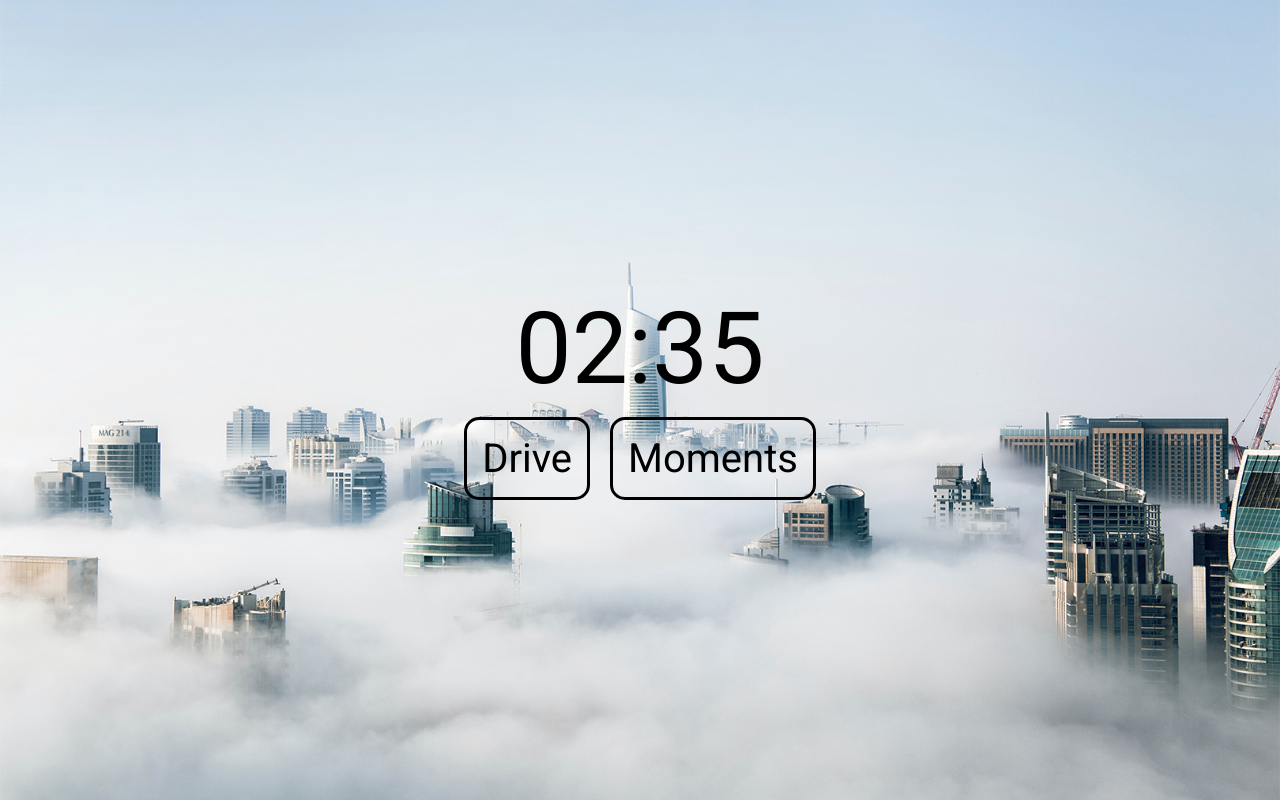
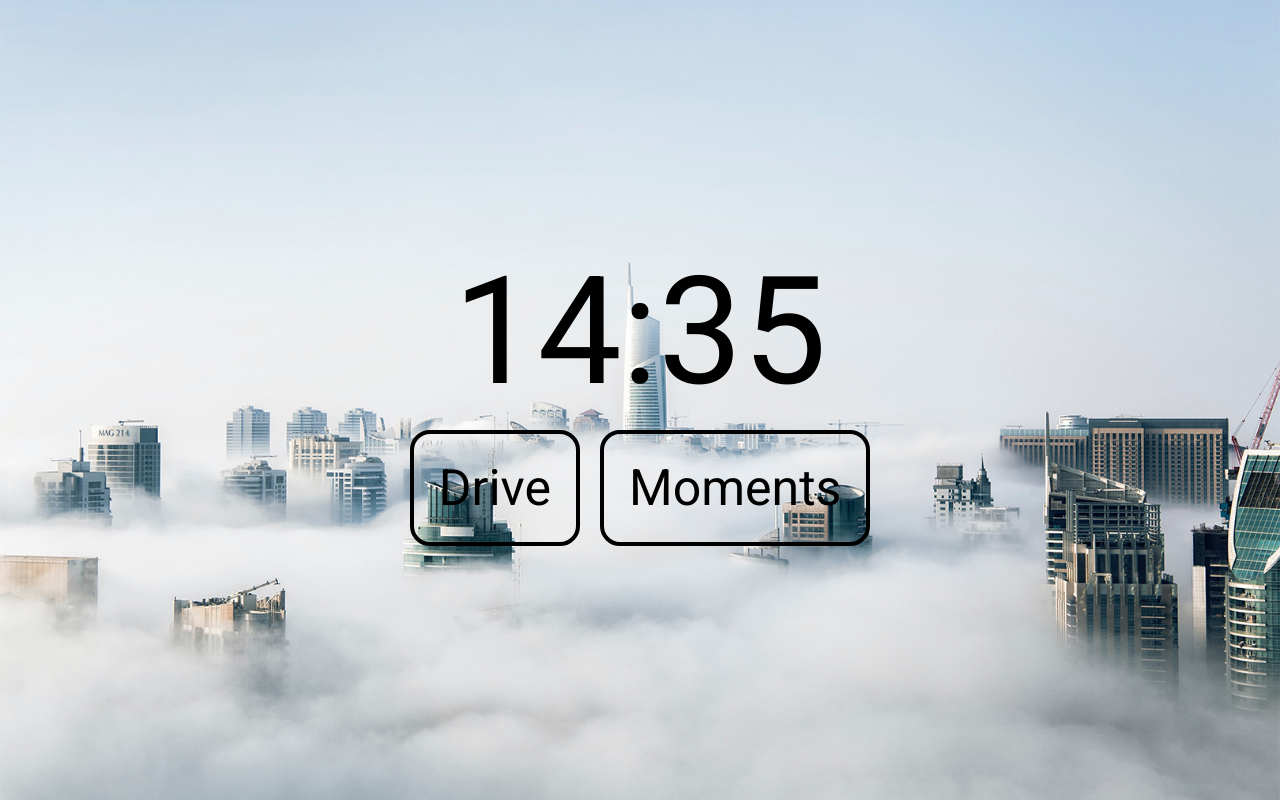
Before and after one commit to patrick-bau/bauersfeld.ch, an Angular app: page /home in a window 1280 px wide. Built offline with nearby package versions, Linux system fonts and the light colour scheme.

Commit message:
adapt the url which is forwarding to the nas.

```diff
--- a/src/app/home/home.component.html
+++ b/src/app/home/home.component.html
@@ -1,13 +1,9 @@
 <div class="wrapper">
   <div class="content">
-    <span class="clock" (click)="clickOnClock()">{{ time | async | date: 'hh:mm' }}</span>
+    <span class="clock" (click)="clickOnClock()">{{ time | async | date: 'HH:mm' }}</span>
     <div class="navigation" *ngIf="!onlyClock">
-      <div class="button" matRipple>
-        <a href="https://bucket.bauersfeld.ch/drive">Drive</a>
-      </div>
-      <div class="button" matRipple>
-        <a href="https://bucket.bauersfeld.ch/moments">Moments</a>
-      </div>
+      <a class="button" matRipple href="https://bucket.bauersfeld.ch/drive">Drive</a>
+      <a class="button" matRipple href="https://bucket.bauersfeld.ch/moments">Moments</a>
     </div>
   </div>
 </div>
--- a/src/app/home/home.component.scss
+++ b/src/app/home/home.component.scss
@@ -17,7 +17,7 @@
 }
 
 .clock {
-  font-size: 100px;
+  font-size: 150px;
   cursor: pointer;
 }
 
@@ -31,13 +31,17 @@
   border-style: solid;
   border-width: 4px;
   border-radius: 20px;
-  a {
-    color: #000000;
-    text-decoration: none;
-  }
+  color: #000000;
+  text-decoration: none;
 }
 
-@media only screen {
+
+@media only screen and (max-width: 768px) {
+  .clock {
+    font-size: 100px;
+  }
+  .navigation {
+  }
   .button {
     font-size: 40px;
     padding: 15px;
```
